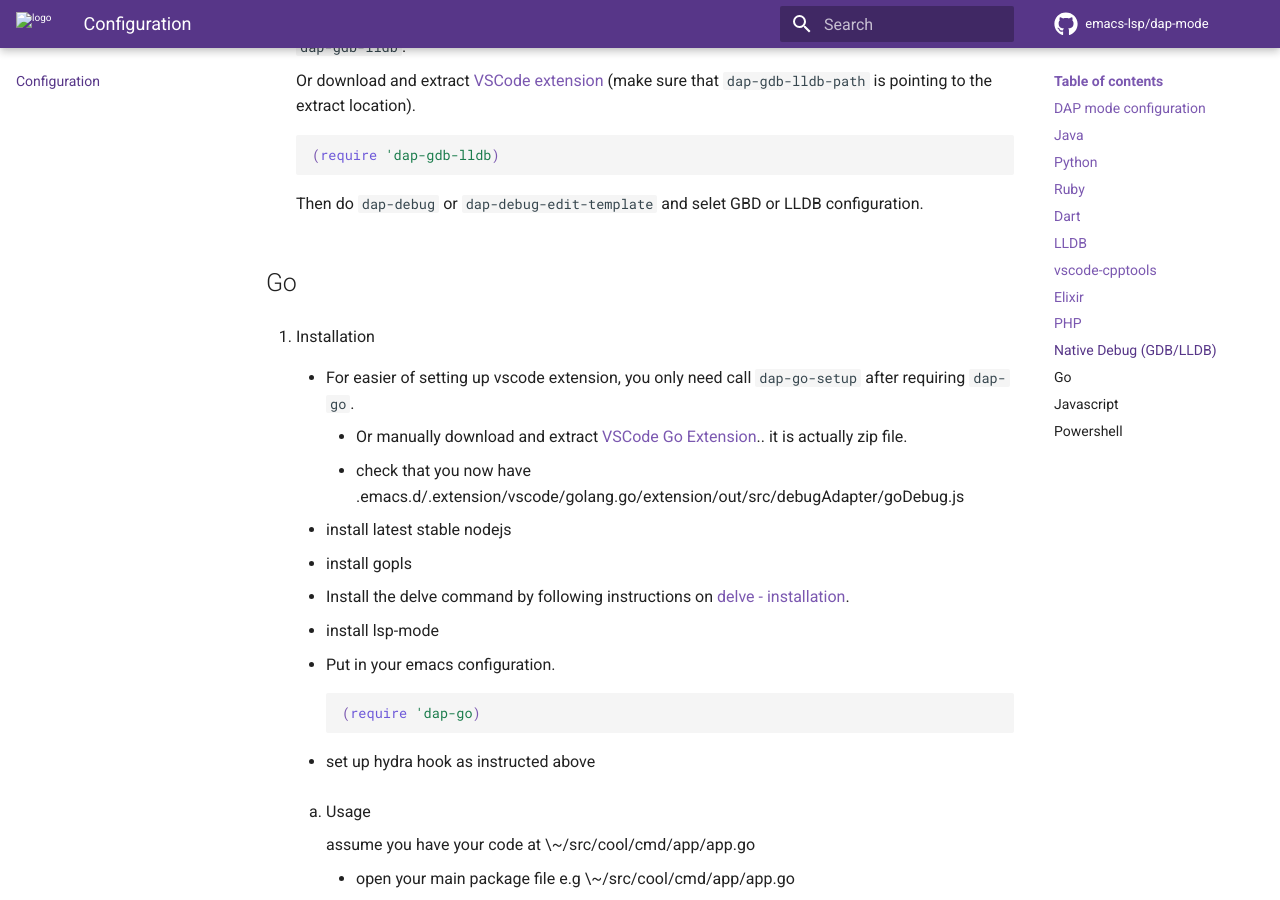
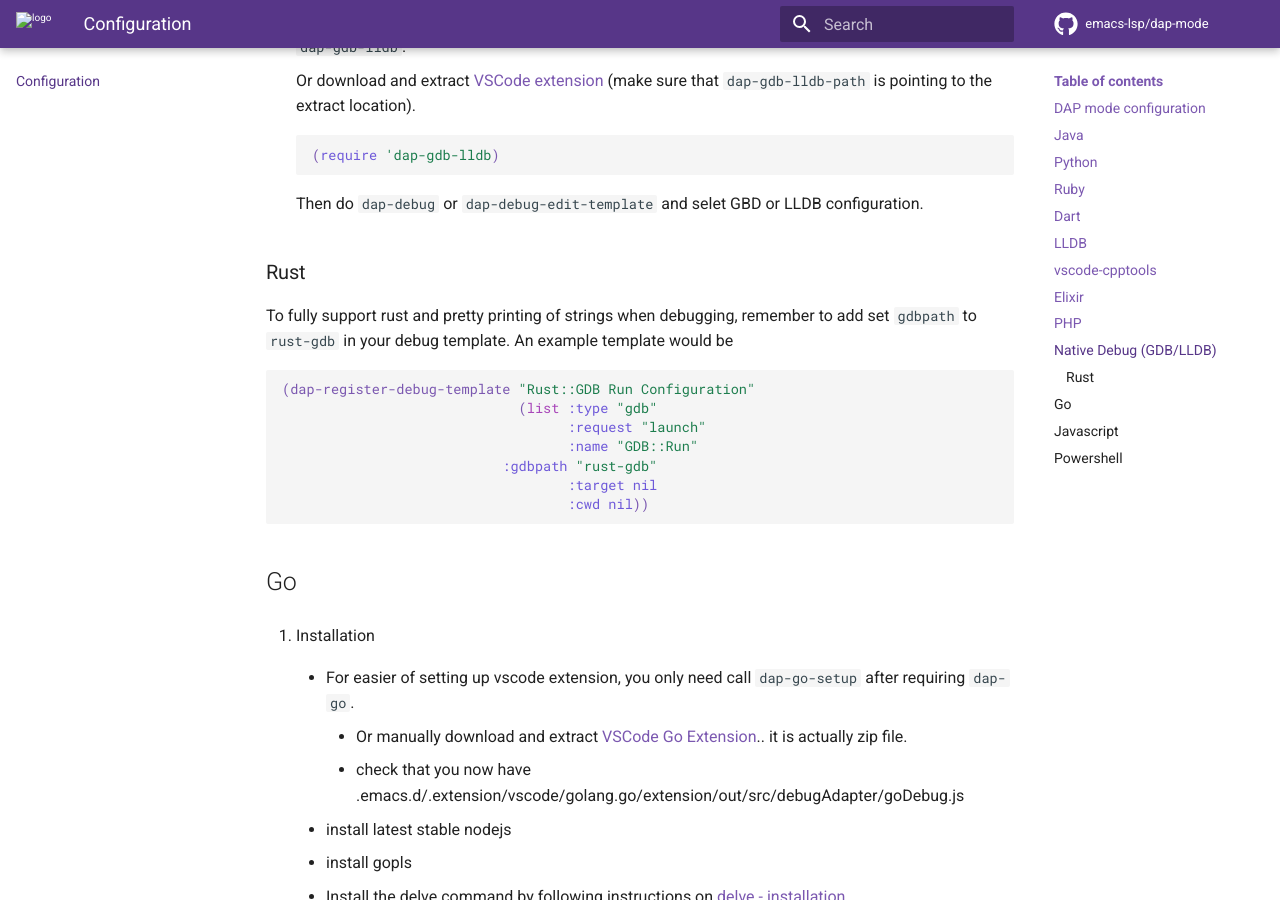
Before and after one commit to emacs-lsp/dap-mode, an MkDocs documentation site: the page built from docs/page/configuration.md, in a window 1280 px wide and 900 px high, scrolled down 4651 px. Built offline with MkDocs 1.6.1 and Material for MkDocs 9.7.7, drawn with Linux system fonts in a browser that asks for light colours; comment, search, counter and statistics services are not loaded.

Commit message:
Added rust specific example setting
I have added an update for rust. Rust strings is not built up around end escaping strings with \0. There for a native debugger like GDB will not show strings correctly in the Locals area when stepping through a debugging session. Rust has a tool for this which is basically some python formatters wrapped around gdb. All this is shipped with the rust toolchain when installing rust, so rust-gdb is on the PATH and ready to be called.

This brings me to my update of the configuration: add a gdbpath that tells the debugger to use rust-gdb instead of the plain version of gdb.

I have added this configuration so others can enjoy using dap mode while coding rust.

````diff
--- a/docs/page/configuration.md
+++ b/docs/page/configuration.md
@@ -241,6 +241,19 @@ Using <https://github.com/WebFreak001/code-debug>
     Then do `dap-debug` or `dap-debug-edit-template` and selet GBD or
     LLDB configuration.
 
+### Rust
+To fully support rust and pretty printing of strings when debugging, remember to add set `gdbpath` to `rust-gdb` in your debug template. An example template would be
+
+```elisp
+(dap-register-debug-template "Rust::GDB Run Configuration"
+                             (list :type "gdb"
+                                   :request "launch"
+                                   :name "GDB::Run"
+                		   :gdbpath "rust-gdb"
+                                   :target nil
+                                   :cwd nil))
+```
+
 ## Go
 
 1.  Installation
````
